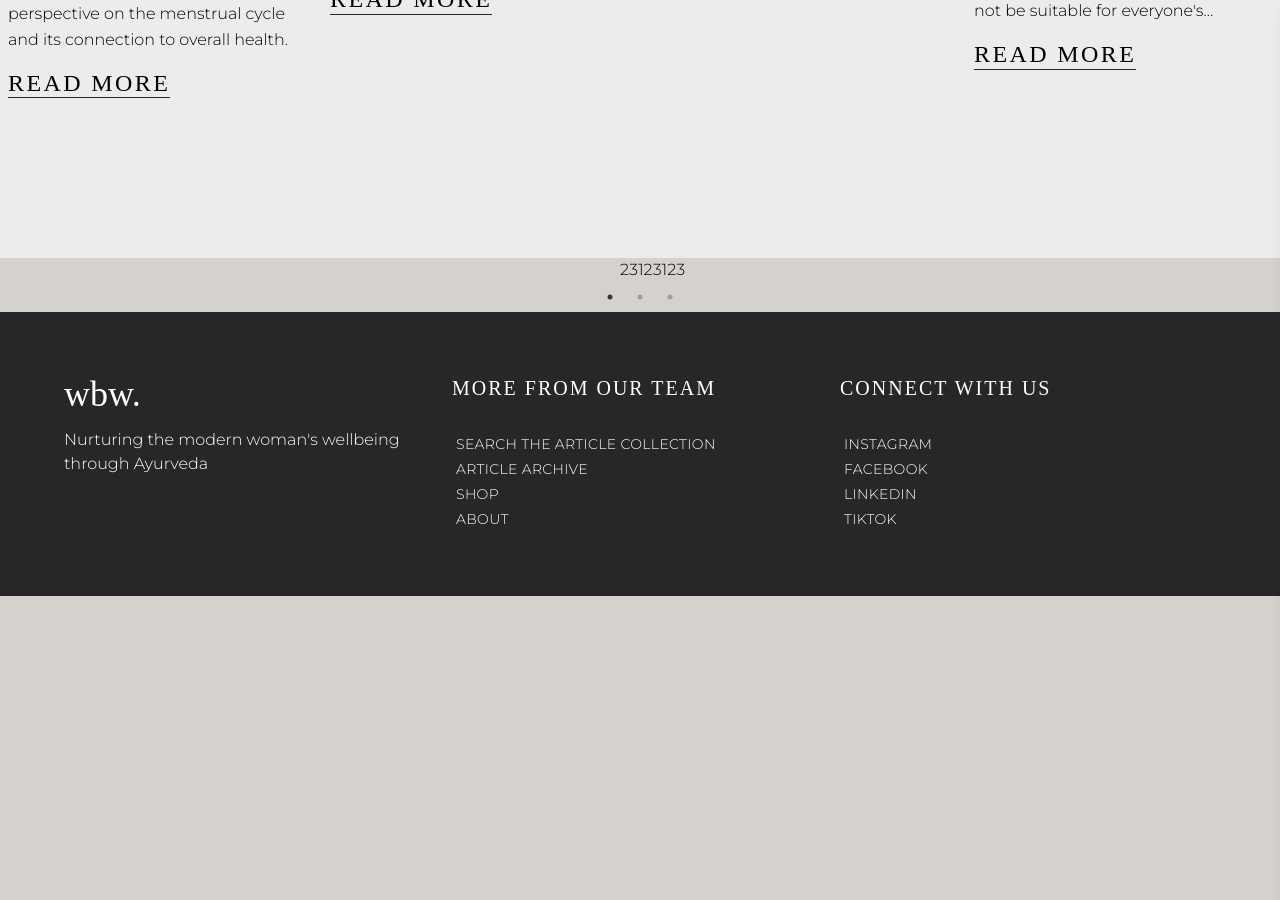
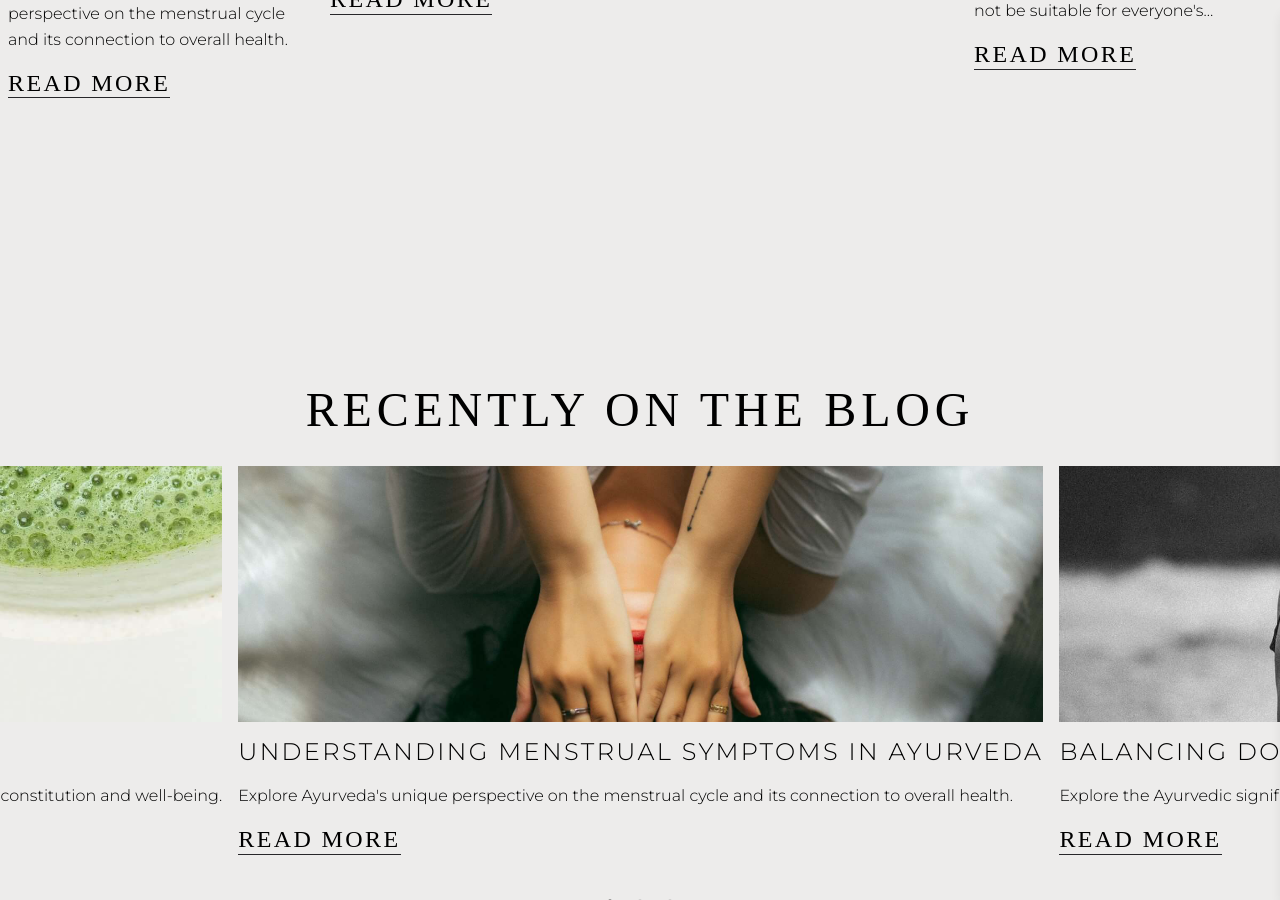
Before and after one commit to brittwoodard/ayurveda-blog-project, a Jekyll site: the page built from index.html, in a window 1280 px wide and 900 px high, scrolled down 3229 px. Built offline with Jekyll 4.4.1, drawn with Linux system fonts in a browser that asks for light colours; some web fonts are replaced; comment, search, counter and statistics services are not loaded; before the commit the page ends 3825 px from its top, so only the background shows below that.

Commit message:
slick recent posts

```diff
--- a/index.html
+++ b/index.html
@@ -125,10 +125,32 @@ seo:
 </section>
 
 <!-- Mobile Recent Posts -->
-<section>
-  <div class="slider-container">
-    <div class="slider-item">1</div>
-    <div class="slider-item">2</div>
-    <div class="slider-item">3</div>
+<!-- Recent Posts -->
+<section class="px-5p md:px-0 py-[20%] md:py-10p bg-sand">
+  <h2 class="text-center">{{page.blog.heading}}</h2>
+
+  <div class="grid md:grid-cols-4 gap-2 slider-container">
+
+    {% assign featured_posts = site.posts | where: 'featured', true %}
+
+    {% for post in featured_posts limit: 3 %}
+
+      <div class="break-inside-avoid block mb-4 px-2 slider-item
+       {% cycle 'col-span-1', 'col-span-2', 'col-span-1' %}" href="{{post.url}}">
+
+        <!-- Background image -->
+        <div class="bg-cover min-h-[20vh] md:pb-[20vw]" style="background-image:url( '{{ post.featured_image }}' );"></div>
+
+        <!-- Text container  -->
+        <div>
+          <h3 class="text-2xl text-left font-sans my-4">
+            {{post.title}}
+          </h3>
+          <p class="leading-relaxed mb-4 line-clamp-3">
+            {{post.description}}</p>
+          <a href="{{post.url}}" class="button">{{page.blog.button.text}}</a>
+        </div>
+      </div>
+    {% endfor %}
   </div>
 </section>
```
